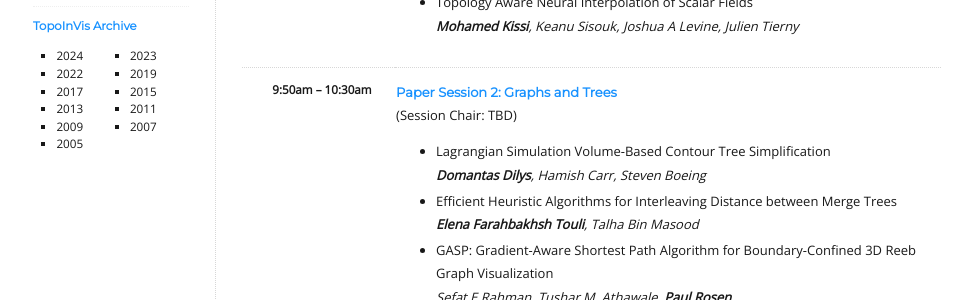
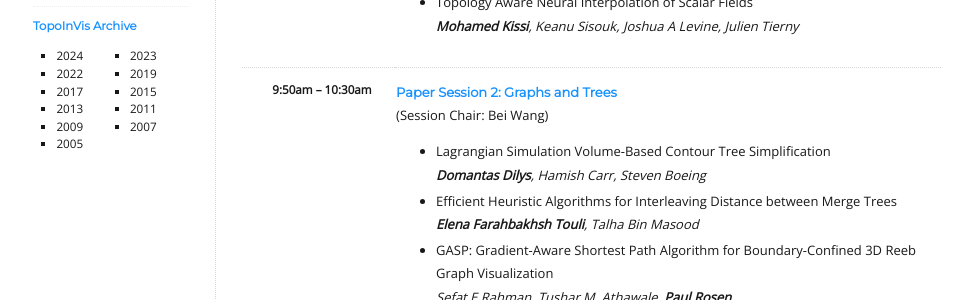
Before and after one commit to TopoInVis-Workshop/2025, a Jekyll site: the page built from _pages/program.md, in a window 1280 px wide. Shown: the part 675-975 px from the top of the page, without its empty margins (153-1125 px from the left). Built offline with Jekyll 4.4.1, drawn with Linux system fonts in a browser that asks for light colours.

Commit message:
Update program.md

```diff
--- a/_pages/program.md
+++ b/_pages/program.md
@@ -60,7 +60,7 @@ Venue: on line @ [VIS](https://ieeevis.org/year/2025/welcome)
     <td>9:50am &ndash; 10:30am</td>
     <td>
       <h4>Paper Session 2: Graphs and Trees</h4>
-      (Session Chair: TBD)
+      (Session Chair: Bei Wang)
       <ul>
         <li>
            Lagrangian Simulation Volume-Based Contour Tree Simplification
```
